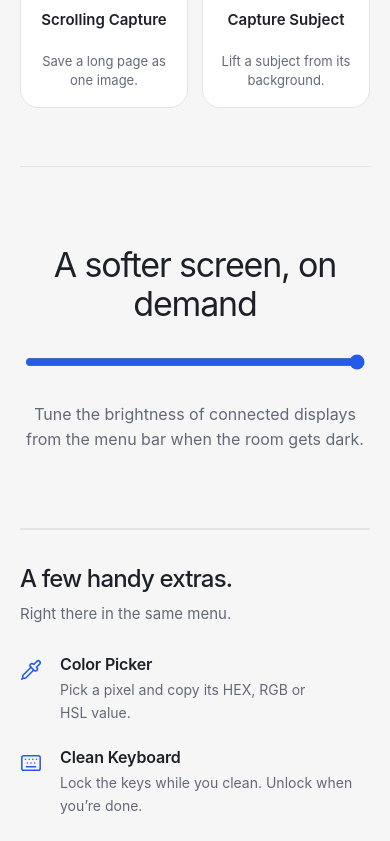
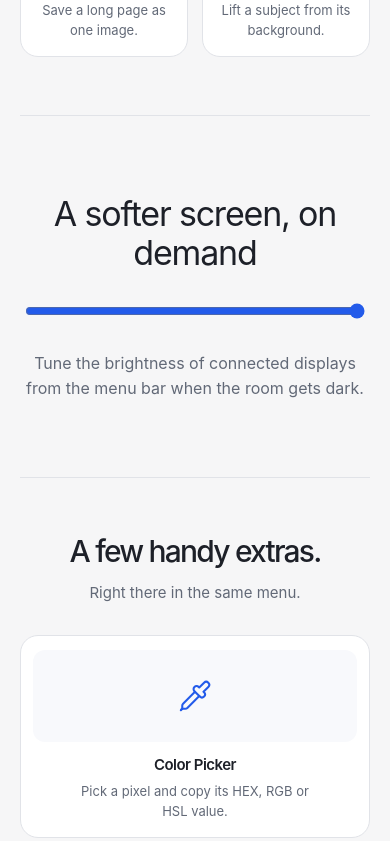
Before and after one commit to vutrngkien/deskutils-distribution, a Next.js app in the folder web/: page / in a window 390 px wide. Shown: the part 3622-4463 px from the top of the page. Built offline with nearby package versions, Linux system fonts and the light colour scheme.

Commit message:
style(web): align utility sections with feature cards

```diff
--- a/web/app/(english)/page.tsx
+++ b/web/app/(english)/page.tsx
@@ -4,7 +4,6 @@ import { DemoMedia } from '@/components/DemoMedia';
 import { DimmingControl } from '@/components/DimmingControl';
 import { StructuredData } from '@/components/StructuredData';
 import { ToolIcon } from '@/components/ToolIcon';
-import { Globe2 } from 'lucide-react';
 import {
   product,
   demos,
@@ -124,7 +123,6 @@ export default function Home({ locale = 'en' }: { locale?: Locale }) {
             </div>
             <div className={s.captureCapabilities} aria-labelledby="capture-capabilities-title">
               <div className={s.captureCapabilitiesIntro}>
-                <span>{t('capture.badge')}</span>
                 <h3 id="capture-capabilities-title">{t('capture.heading')}</h3>
                 <p>{t('capture.description')}</p>
               </div>
@@ -165,7 +163,9 @@ export default function Home({ locale = 'en' }: { locale?: Locale }) {
                   key={tool.title}
                   id={tool.title === 'utilities.color.title' ? 'color' : undefined}
                 >
-                  <ToolIcon name={tool.icon} />
+                  <span className={s.utilityIcon}>
+                    <ToolIcon name={tool.icon} />
+                  </span>
                   <div>
                     <h3>{t(tool.title)}</h3>
                     <p>{t(tool.description)}</p>
@@ -181,10 +181,6 @@ export default function Home({ locale = 'en' }: { locale?: Locale }) {
             aria-labelledby="localization-title"
           >
             <div className={s.localizationHeading}>
-              <span className={s.localizationEyebrow}>
-                <Globe2 aria-hidden="true" size={15} />
-                {t('localization.eyebrow')}
-              </span>
               <h2 id="localization-title">{t('localization.title')}</h2>
               <p className={s.localizationDescription}>{t('localization.description')}</p>
               <p className={s.localizationDetail}>{t('localization.detail')}</p>
--- a/web/app/page.module.css
+++ b/web/app/page.module.css
@@ -231,20 +231,7 @@
   max-width: 650px;
   margin: 0 auto;
 }
-.captureCapabilitiesIntro > span {
-  display: inline-flex;
-  align-items: center;
-  min-height: 30px;
-  padding: 4px 13px;
-  border: 1px solid var(--blue-line);
-  border-radius: 999px;
-  background: var(--blue-soft);
-  color: var(--blue);
-  font-size: 0.8125rem;
-  font-weight: 550;
-}
 .captureCapabilitiesIntro h3 {
-  margin-top: 20px;
   font-size: clamp(1.875rem, 3.3vw, 2.5rem);
   font-weight: 550;
   letter-spacing: -0.06em;
@@ -297,46 +284,69 @@
   line-height: 1.5;
 }
 .utilities {
-  border-top: 1px solid var(--line);
+  padding: 92px 0;
   border-bottom: 1px solid var(--line);
-  padding: 48px 0;
-  display: grid;
-  grid-template-columns: 0.9fr 1.3fr;
-  gap: 64px;
+  text-align: center;
+}
+.utilityIntro {
+  max-width: 650px;
+  margin-inline: auto;
 }
 .utilityIntro h2 {
-  font-size: 1.875rem;
+  font-size: clamp(1.875rem, 3.3vw, 2.5rem);
   font-weight: 550;
-  line-height: 1.2;
+  line-height: 1.05;
+  letter-spacing: -0.06em;
 }
 .utilityIntro p {
-  font-size: 0.9375rem;
+  max-width: 520px;
+  margin-inline: auto;
   color: var(--muted);
-  margin-top: 14px;
+  margin-top: 18px;
+  font-size: 1rem;
+  line-height: 1.55;
 }
 .utilityList {
   display: grid;
-  gap: 25px;
+  grid-template-columns: repeat(3, minmax(0, 1fr));
+  gap: 22px;
+  width: min(980px, 100%);
+  margin: 42px auto 0;
 }
 .utilityList article {
-  display: flex;
-  gap: 18px;
+  min-width: 0;
+  padding: 22px 20px 20px;
+  border: 1px solid var(--line);
+  border-radius: 22px;
+  background: var(--paper);
 }
-.utilityList svg {
+.utilityIcon {
+  display: grid;
+  width: 100%;
+  min-height: 120px;
+  place-items: center;
+  border-radius: 15px;
+  background: #f8f9fc;
   color: var(--blue);
-  flex-shrink: 0;
-  margin-top: 2px;
-  width: 22px;
+}
+.utilityIcon svg {
+  width: 42px;
+  height: 42px;
+  stroke-width: 1.45;
+}
+.utilityList article > div {
+  margin-top: 21px;
 }
 .utilityList h3 {
   font-size: 1rem;
-  font-weight: 570;
-  letter-spacing: -0.01em;
+  font-weight: 600;
 }
 .utilityList p {
+  max-width: 230px;
+  margin: 9px auto 0;
+  color: var(--muted);
   font-size: 0.875rem;
-  color: var(--muted);
-  margin-top: 6px;
+  line-height: 1.5;
 }
 .dimming {
   padding: 116px 0 112px;
@@ -378,21 +388,7 @@
   max-width: 700px;
   margin-inline: auto;
 }
-.localizationEyebrow {
-  display: inline-flex;
-  align-items: center;
-  gap: 7px;
-  min-height: 30px;
-  padding: 4px 12px;
-  border: 1px solid var(--blue-line);
-  border-radius: 999px;
-  background: var(--blue-soft);
-  color: var(--blue);
-  font-size: 0.8125rem;
-  font-weight: 600;
-}
 .localizationHeading h2 {
-  margin-top: 20px;
   font-size: clamp(2rem, 4vw, 2.75rem);
   font-weight: 570;
   letter-spacing: -0.055em;
@@ -674,11 +670,6 @@
   text-decoration: underline;
   text-underline-offset: 4px;
 }
-@media (max-width: 800px) {
-  .utilities {
-    gap: 32px;
-  }
-}
 @media (max-width: 700px) {
   .localizationLanguages ul {
     grid-template-columns: repeat(2, minmax(0, 1fr));
@@ -837,18 +828,40 @@
     font-size: 0.875rem;
   }
   .utilities {
-    grid-template-columns: 1fr;
-    gap: 30px;
-    padding: 35px 0;
-  }
-  .utilityIntro h2 br {
-    display: none;
+    padding: 58px 0;
   }
   .utilityIntro h2 {
-    font-size: 1.5rem;
+    font-size: clamp(1.875rem, 3.3vw, 2.5rem);
   }
   .utilityIntro p {
-    margin-top: 8px;
+    margin-top: 14px;
+    font-size: 0.9375rem;
+  }
+  .utilityList {
+    grid-template-columns: 1fr;
+    gap: 14px;
+    margin-top: 30px;
+  }
+  .utilityList article {
+    padding: 14px 12px 16px;
+    border-radius: 18px;
+  }
+  .utilityIcon {
+    min-height: 92px;
+    border-radius: 12px;
+  }
+  .utilityIcon svg {
+    width: 34px;
+    height: 34px;
+  }
+  .utilityList article > div {
+    margin-top: 15px;
+  }
+  .utilityList h3 {
+    font-size: 0.9375rem;
+  }
+  .utilityList p {
+    font-size: 0.8125rem;
   }
   .pricing {
     padding: 48px 0;
```
